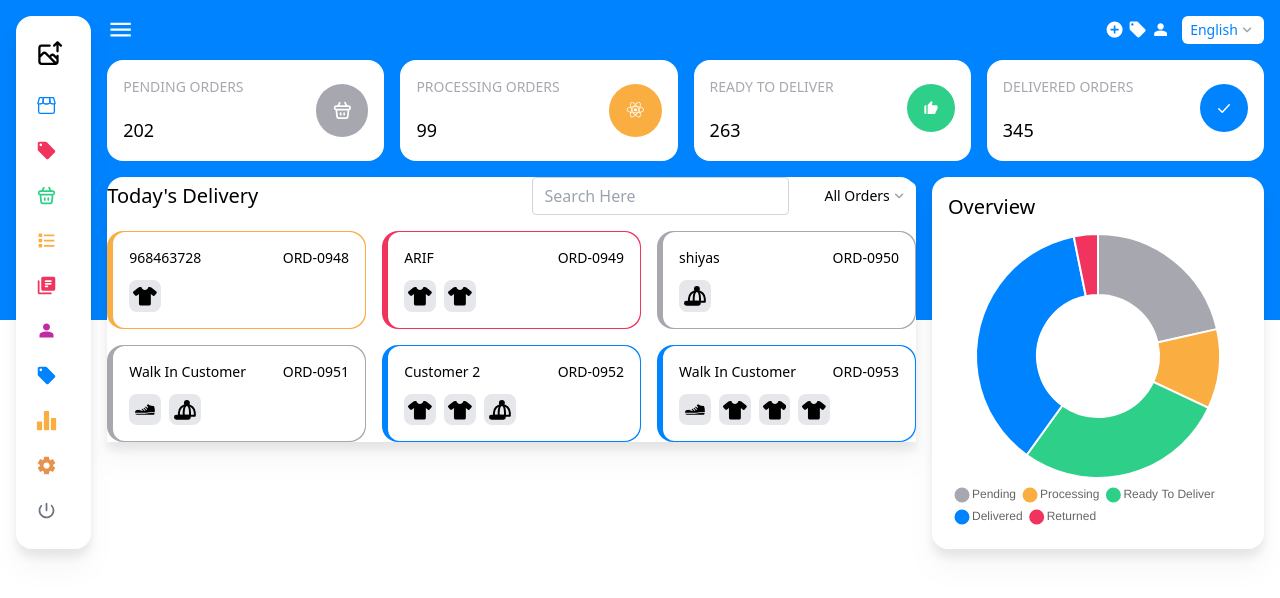
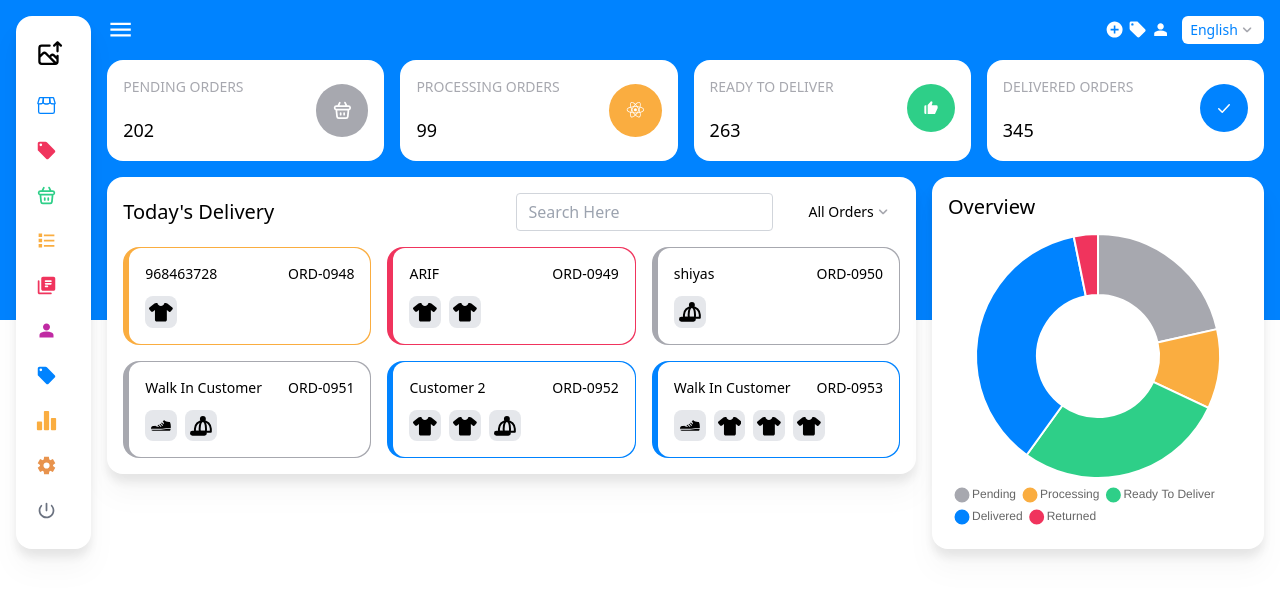
Before and after one commit to Hadley99/uiResposiveTask, a React (Create React App) app: page / in a window 1280 px wide. Shown: the top 598 px of the page. Built offline with nearby package versions, Linux system fonts and the light colour scheme.

Commit message:
padding fix x2

```diff
--- a/src/components/todaysDelivery/TodaysDelivery.jsx
+++ b/src/components/todaysDelivery/TodaysDelivery.jsx
@@ -4,7 +4,7 @@ import Topbar from "./Topbar";
 
 const TodaysDelivery = () => {
   return (
-    <div className="mt-4 bg-white rounded-2xl  p-4 sm:p-0 drop-shadow-xl ">
+    <div className="mt-4 bg-white rounded-2xl  p-4  drop-shadow-xl ">
       <Topbar />
       <Orders />
     </div>
```
